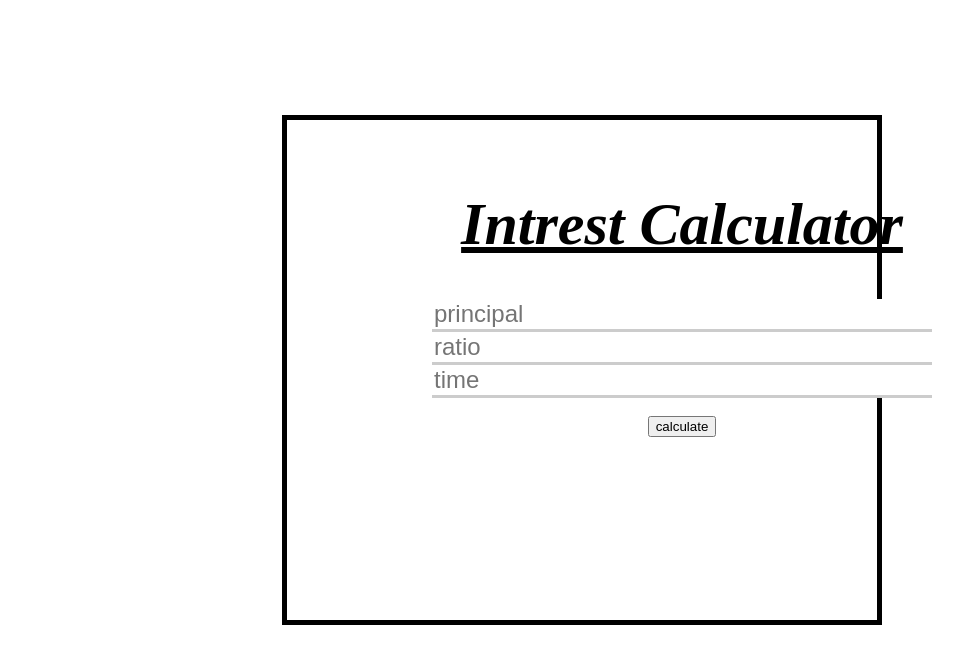
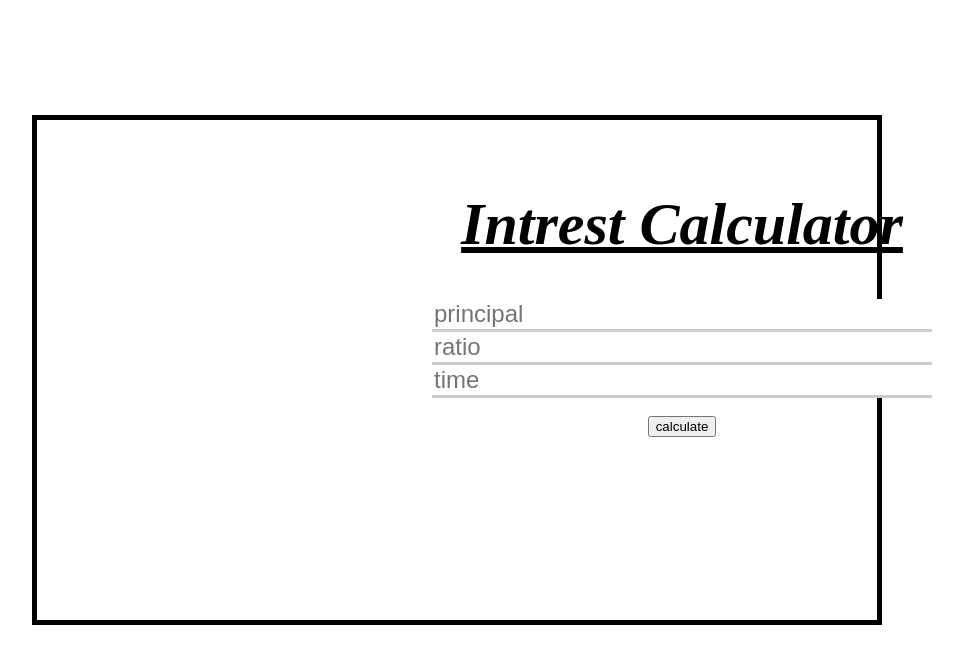
Before and after one commit to gaganshukla-gs/Simple, a PHP site: page /SI/si.php in a window 1280 px wide. Shown: the top 664 px of the page, without its empty margins (218-1181 px from the left). Run offline with PHP 8.4, Linux system fonts and the light colour scheme; data that the repository does not hold is empty.

Commit message:
Update si.php

```diff
--- a/si.php
+++ b/si.php
@@ -18,7 +18,7 @@ body{
 		border: 2px solid #000000;
 		border-width:5px;
 
-		margin-left:500px;
+		margin-left:250px;
 		margin-right:180px;
 		margin-top:115px;
 		text-align:center;
```
